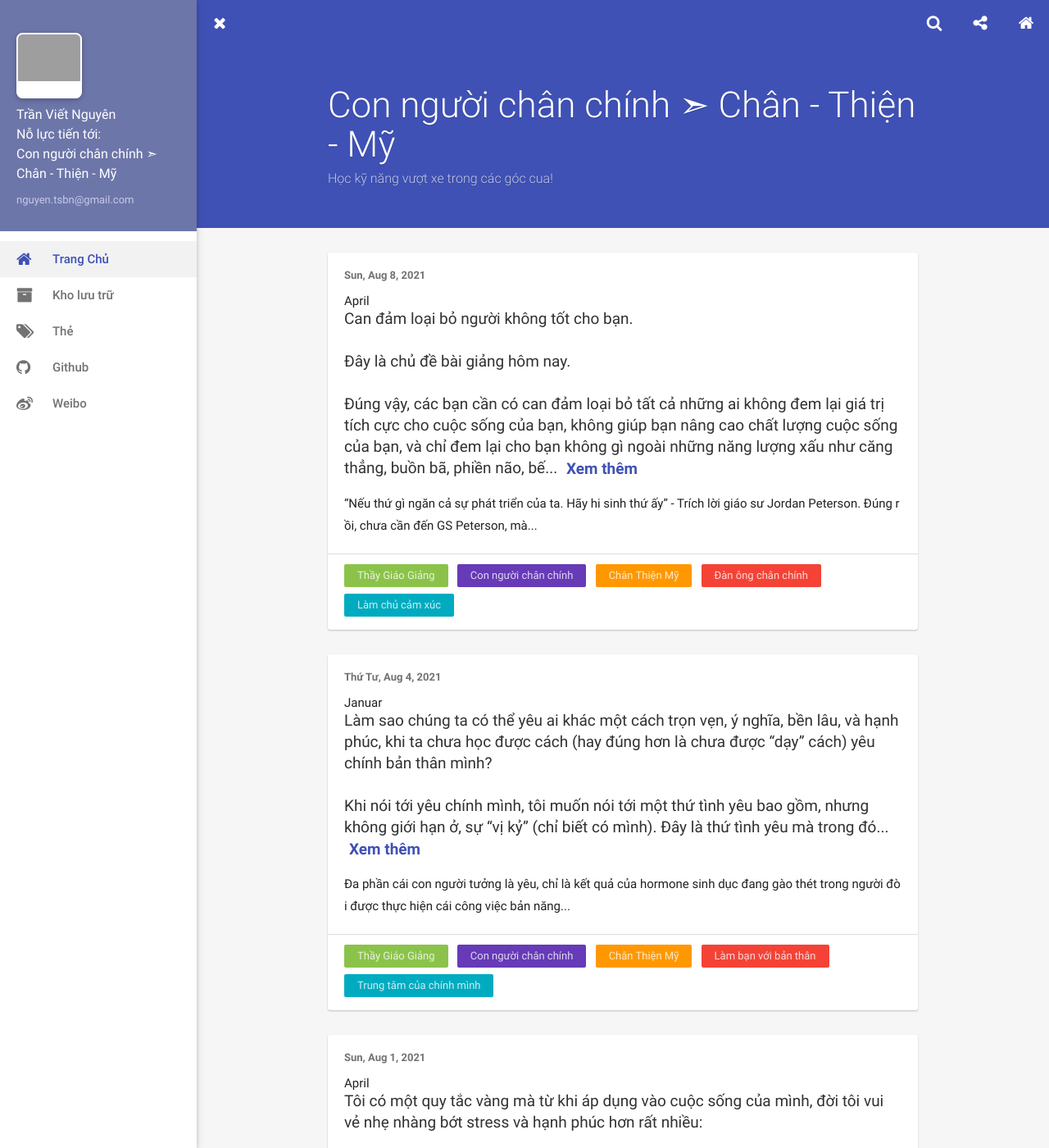
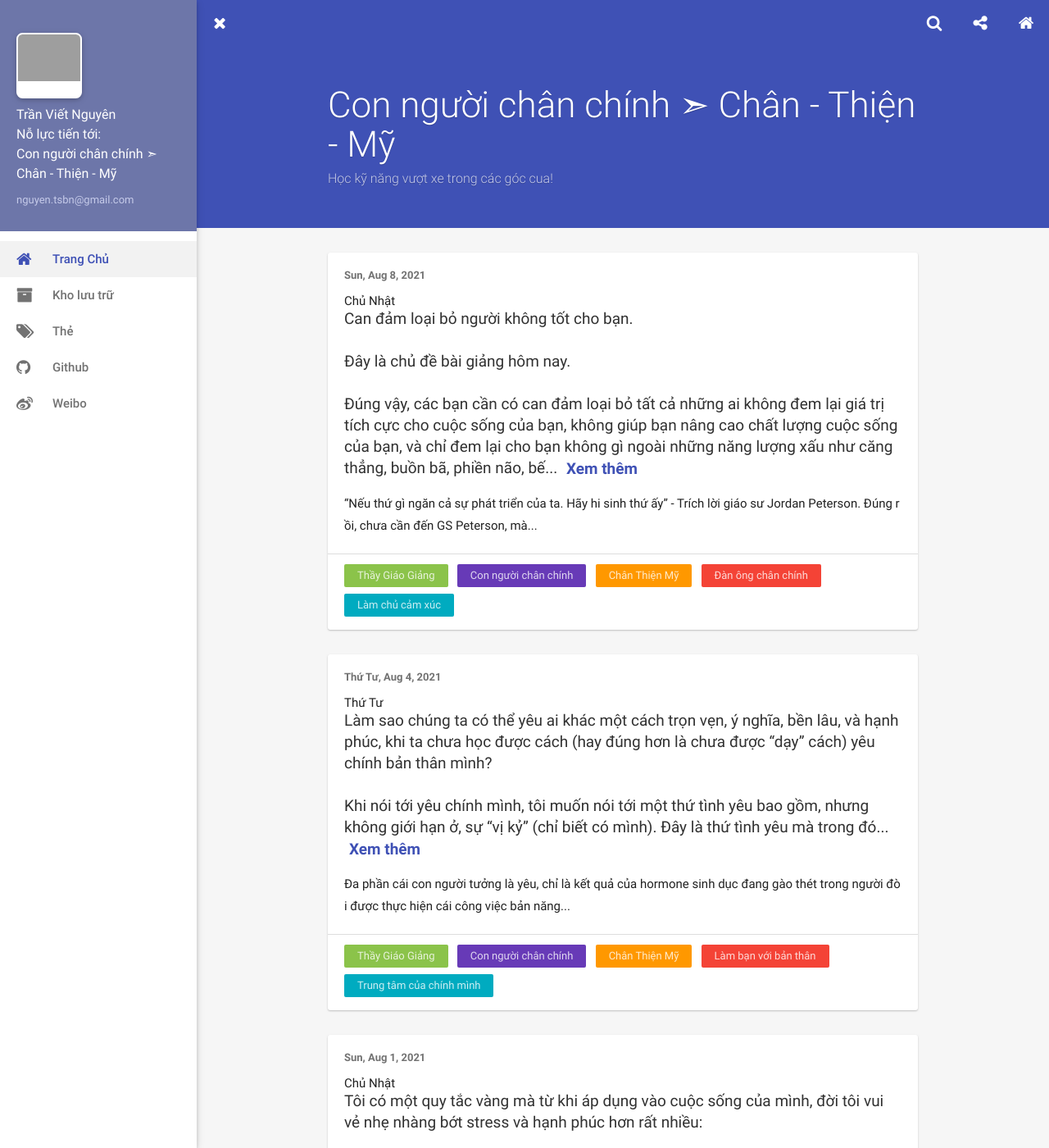
Before and after one commit to tranvietnguyen/blog, a Jekyll site: the page built from index.md, in a window 1280 px wide and 1400 px high. Shown: the whole window at 82% size. Built offline with Jekyll 4.4.1, drawn with Linux system fonts in a browser that asks for light colours; comment, search, counter and statistics services are not loaded; some of the changed text lies outside the part shown.

Commit message:
fvsdvsd
vsdvs

```diff
--- a/_layouts/home.html
+++ b/_layouts/home.html
@@ -30,15 +30,17 @@ layout: default
       <div class="post-meta">
         <time class="post-time" title="{{ post.date | date: date_format }}" datetime="{{ post.date | date: date_format }}" itemprop="datePublished">{{ post.date | date: date_format | replace: 'Wed', 'Thứ Tư' }}</time>
       </div>
-      {% assign m = post.date | date: "%a" %}
-{% case m %}
-{% when 'Wed' %}Januar
-{% when 'Tue' %}Februar
-{% when 'Mon' %}März
-{% when 'Sun' %}April
-{% when 'Fri' %}Mai
-{% when 'Thu' %}Juni
+      {% assign 7day = post.date | date: "%a" %}
+{% case 7day %}
+{% when 'Mon' %}Thứ Hai
+{% when 'Tue' %}Thứ Ba
+{% when 'Wed' %}Thứ Tư
+{% when 'Thu' %}Thứ Năm
+{% when 'Fri' %}Thứ Sáu
+{% when 'Sat' %}Thứ Bảy
+{% when 'Sun' %}Chủ Nhật
 {% endcase %}
+
     <h3 class="post-title" itemprop="name">
       <a class="post-title-link" href="{{ post.url | relative_url }}">{{ post.content | markdownify | truncatewords: 75 | replace: '<p>', '' | replace: '</p>', '<br /><br />' }}
         <span class="post-more waves-effect waves-button" style="font-weight: bold;">Xem thêm</span>
```
